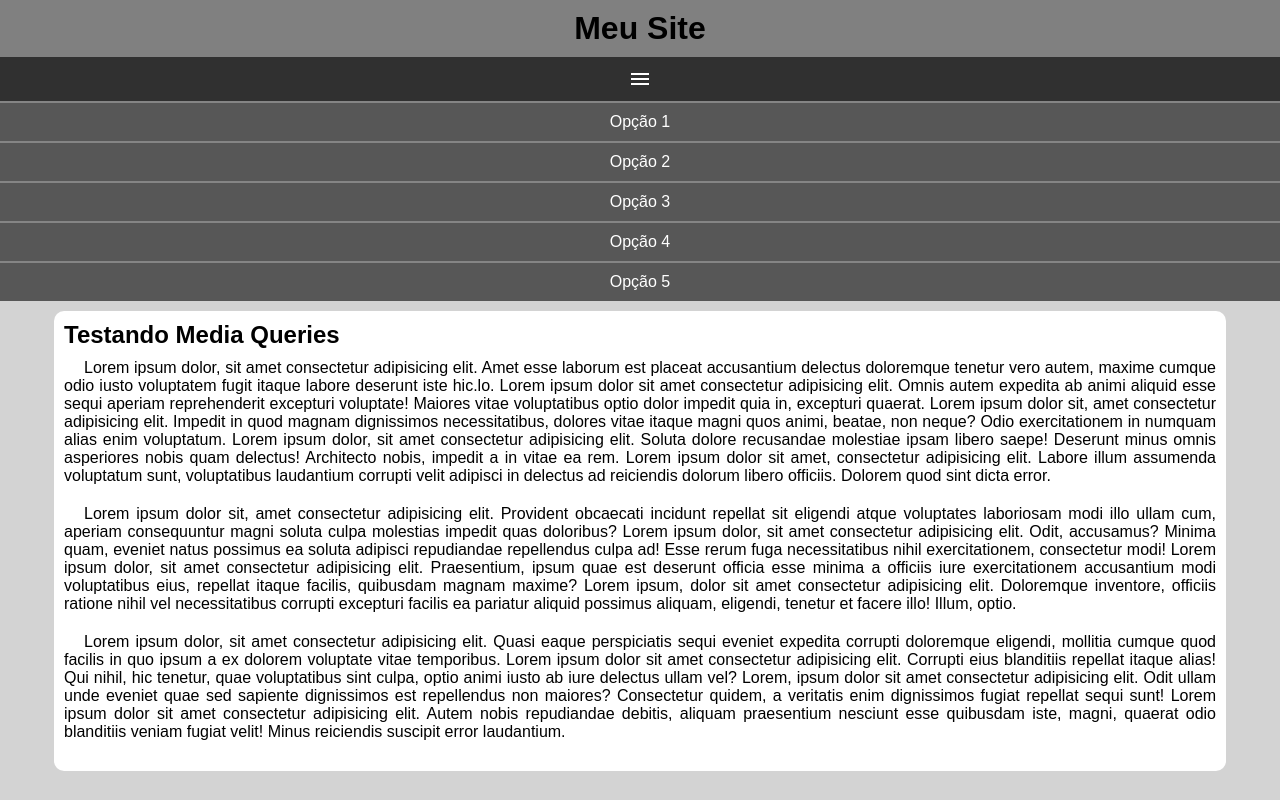
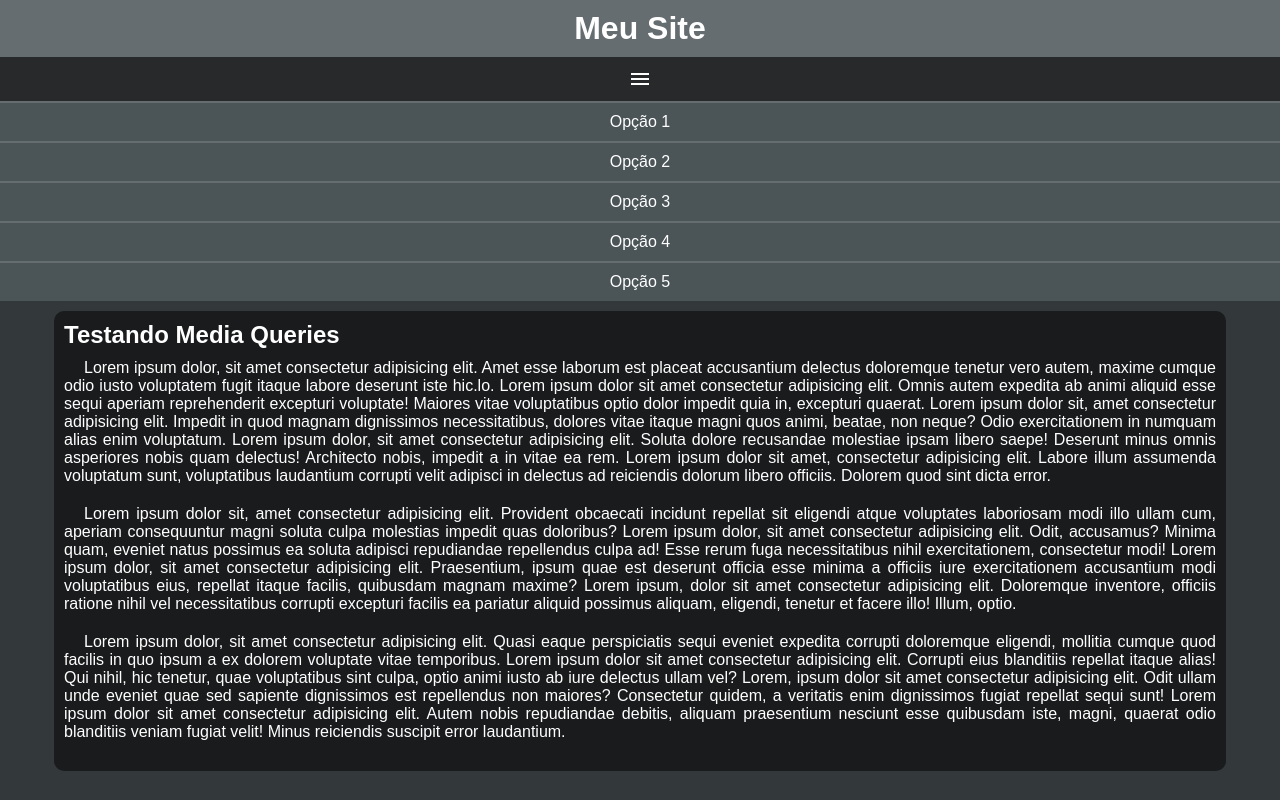
Before and after one commit to WilderNeves/html-css, a plain HTML site: page exercicios/ex026/mq005/index.html in a window 1280 px wide. Both pictures are taken after a click on the element "menu". Drawn offline with nearby package versions, Linux system fonts and the light colour scheme.

Commit message:
Update style.css

```diff
--- a/exercicios/ex026/mq005/estilos/style.css
+++ b/exercicios/ex026/mq005/estilos/style.css
@@ -7,21 +7,22 @@
 }
 
 body, html {
-    background-color: lightgray;
+    background-color: #33383A;
 
 }
 
 header {
-    background-color: gray;
+    background-color: #656D71;
 
 }
  header > h1 {
+    color: white;
     padding: 10px;
     text-align: center;
  }
 
  span#burger {
-    background-color: rgb(48, 48, 48);
+    background-color: rgb(39, 41, 43);
     display: block;
     color: white;
     text-align: center;
@@ -30,8 +31,8 @@ header {
  }
 
  span#burger:hover {
-    background-color: white;
-    color: black;
+    background-color: #191B1C;
+    color: rgb(255, 255, 255);
  }
 
  menu {
@@ -47,18 +48,19 @@ header {
     padding: 10px;
     text-decoration: none;
     text-align: center;
-    background-color: rgb(87, 87, 87);
+    background-color: #4b5457;
     color: white;
-    border-top: 2px solid rgb(133, 133, 133);
+    border-top: 2px solid #656D71;
  }
 
  menu > ul > li > a:hover {
-    background-color: gray;
+    background-color: #656D71;
  }
 
  main {
     width: 90vw;
-    background-color: white;
+    color: white;
+    background-color: #191B1C;
     margin: auto;
     padding: 10px;
     border-radius: 10px;
```
